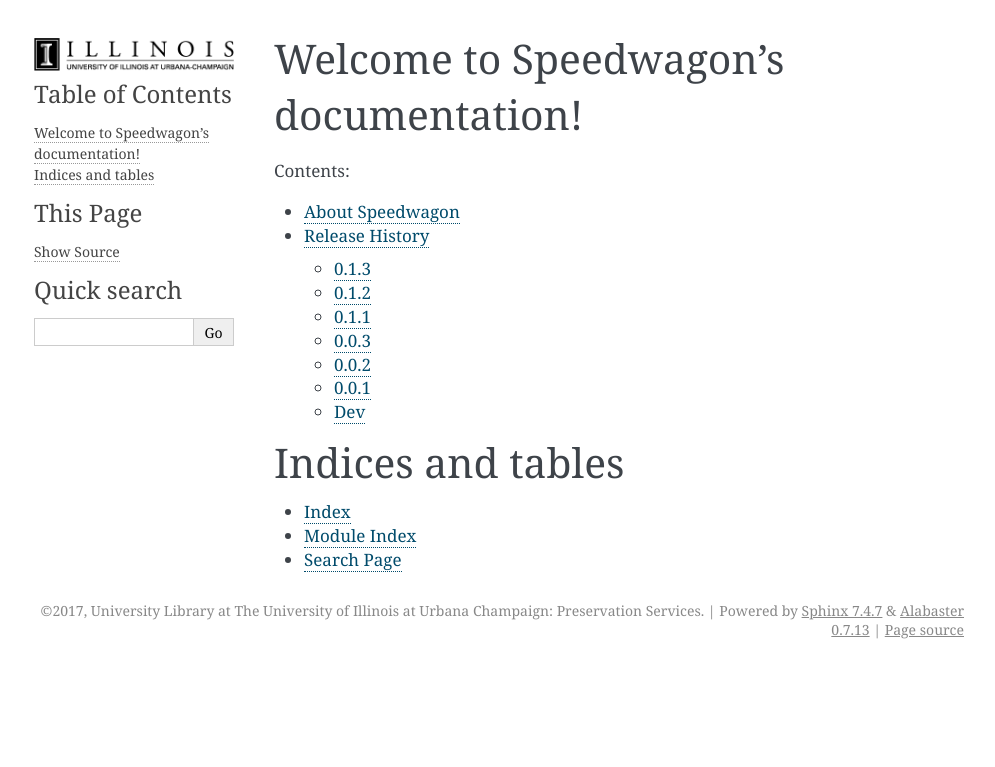
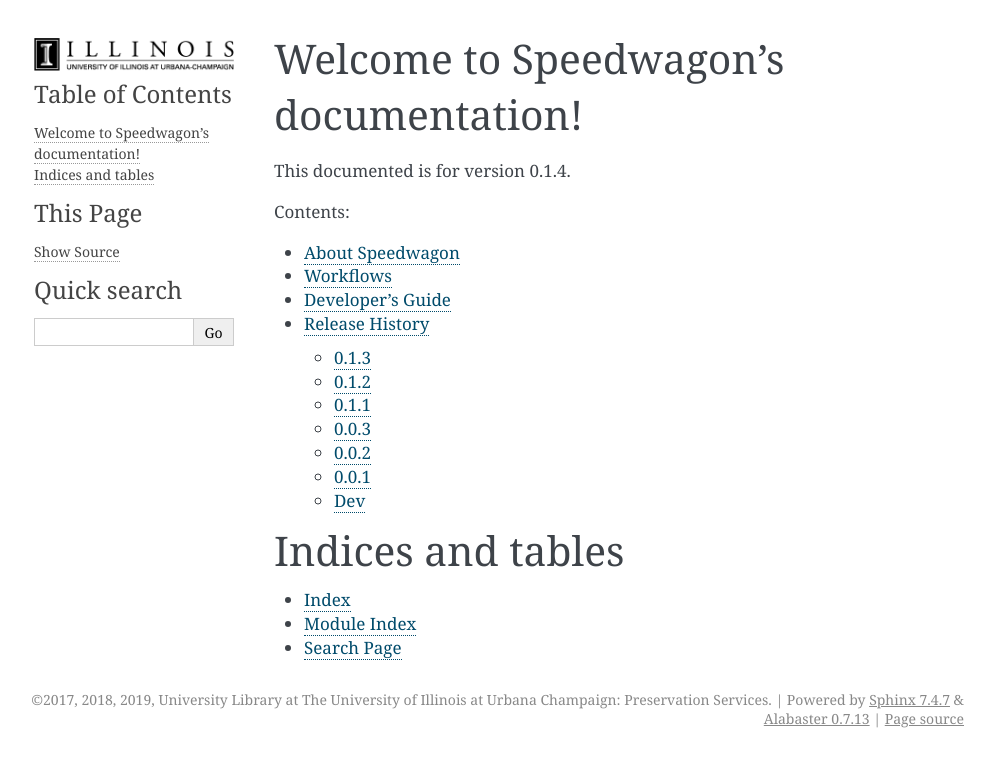
Before and after one commit to UIUCLibrary/Speedwagon, a Sphinx documentation site: the page built from docs/source/index.rst, in a window 1280 px wide. Shown: the top 767 px of the page, without its empty margins (146-1141 px from the left). Built offline with Sphinx 7.4.7, drawn with Linux system fonts in a browser that asks for light colours.

Commit message:
automatically generate documentation for workflows

```diff
--- /dev/null
+++ b/docs/source/_templates/mytemplate.rst
@@ -0,0 +1,60 @@
+{{ fullname | escape | underline}}
+
+{% block module %}{% if module -%}
+Subpackages
+===========
+
+{% for item in classes %}
+    {% if not "__" in item %}
+        {{ item }}
+        {% if hasdoc(item) %}
+        {% endif %}
+
+    {% endif %}
+{%- endfor %}
+
+
+{% endif %}
+{% endblock %}
+
+{% for item in exceptions %}
+  {{ item }}
+{%- endfor %}
+
+.. automodule:: {{ fullname }}
+
+
+
+
+   {% block functions %}
+   {% if functions %}
+   .. rubric:: Functions
+
+   .. autosummary::
+   {% for item in functions %}
+      {{ item }}
+   {%- endfor %}
+   {% endif %}
+   {% endblock %}
+
+   {% block classes %}
+   {% if classes %}
+   .. rubric:: Classes
+
+   .. autosummary::
+   {% for item in classes %}
+      {{ item }}
+   {%- endfor %}
+   {% endif %}
+   {% endblock %}
+
+   {% block exceptions %}
+   {% if exceptions %}
+   .. rubric:: Exceptions
+
+   .. autosummary::
+   {% for item in exceptions %}
+      {{ item }}
+   {%- endfor %}
+   {% endif %}
+   {% endblock %}
--- a/docs/source/conf.py
+++ b/docs/source/conf.py
@@ -32,9 +32,9 @@
 
 cwd = os.getcwd()
 project_root = os.path.join(os.path.dirname(cwd), "../..")
-
+sys.path.insert(0, os.path.abspath('../..'))
 sys.path.insert(0, project_root )
-
+sys.path.append(os.path.abspath('exts'))
 # -- General configuration ------------------------------------------------
 
 # If your documentation needs a minimal Sphinx version, state it here.
@@ -46,10 +46,12 @@
 # ones.
 extensions = [
     'sphinx.ext.autodoc',
+    'sphinx.ext.autosummary',
     'sphinx.ext.doctest',
     'sphinx.ext.coverage',
     'sphinx.ext.githubpages',
-    'sphinx.ext.napoleon'
+    'sphinx.ext.napoleon',
+    'workflowssummary'
 ]
 napoleon_google_docstring = True
 napoleon_numpy_docstring = True
@@ -62,6 +64,7 @@
 napoleon_use_ivar = False
 napoleon_use_param = True
 napoleon_use_rtype = True
+autosummary_generate = True
 
 metadata = get_project_metadata()
 
@@ -79,7 +82,7 @@
 
 # General information about the project.
 project = metadata['name']
-copyright = '2017, {}'.format(metadata['author'])
+copyright = '2017, 2018, 2019, {}'.format(metadata['author'])
 author = metadata['author']
 
 # The version info for the project you're documenting, acts as replacement for
@@ -87,7 +90,7 @@
 # built documents.
 #
 # The short X.Y version.
-version_extractor = re.compile("\d+[.]\d+[.]\d+")
+version_extractor = re.compile(r"\d+[.]\d+[.]\d+")
 version = version_extractor.search(metadata["version"]).group(0)
 # The full version, including alpha/beta/rc tags.
 release = metadata["version"]
@@ -126,8 +129,8 @@
 html_theme_options = {
     # 'logo': 'full_mark_horz_bw.png',
     'github_user': 'uiuclibrary',
-    'github_repo': 'frames',
-    'github_button': True,
+    'github_repo': 'Speedwagon',
+    'github_button': False,
     'logo_name': True,
     'description': metadata['description']
 }
--- /dev/null
+++ b/docs/source/exts/workflowssummary.py
@@ -0,0 +1,48 @@
+
+from docutils.parsers.rst import Directive
+from docutils import nodes
+from speedwagon import job
+
+all_workflows = job.available_workflows()
+
+
+class WorkflowMetadataListDirective(Directive):
+
+    workflows_entries = dict()
+
+    def run(self):
+
+        sections = []
+        for workflow in all_workflows.values():
+
+            workflow_item = self.new_workflow_entry_section(workflow)
+            sections.append(workflow_item)
+        return sections
+
+    def new_workflow_entry_section(self, workflow) -> nodes.section:
+        env = self.state.document.settings.env
+
+        # Cache entry
+        if workflow.name in self.workflows_entries:
+            return self.workflows_entries[workflow.name]
+
+        print("Generating entry for {}".format(workflow.name))
+        targetid = "workflow-%d" % env.new_serialno('workflow')
+        workflow_item = nodes.section(ids=[targetid])
+        workflow_item.append(nodes.title(text=workflow.name))
+        if workflow.description:
+            description_block = nodes.line_block()
+            for line in workflow.description.split("\n"):
+                new_line = nodes.line(text=line)
+                description_block += new_line
+            workflow_item.append(description_block)
+
+        self.workflows_entries[workflow.name] = workflow_item
+        return workflow_item
+
+
+def setup(app):
+    app.add_directive("workflowlist", WorkflowMetadataListDirective)
+    return {
+        'version': '0.1',
+    }
--- a/docs/source/index.rst
+++ b/docs/source/index.rst
@@ -6,11 +6,15 @@
 Welcome to Speedwagon's documentation!
 ======================================
 
+This documented is for version |version|.
+
 .. toctree::
-   :maxdepth: 2
+   :maxdepth: 3
    :caption: Contents:
 
    about
+   workflows
+   development
    history
 
 
--- /dev/null
+++ b/docs/source/workflows.rst
@@ -0,0 +1,4 @@
+Workflows
+=========
+
+.. workflowlist::
```
Also changed, not shown: docs/source/development.rst (added, +8 -0 lines), docs/source/speedwagon/speedwagon.workflows.rst (added, +8 -0 lines).
